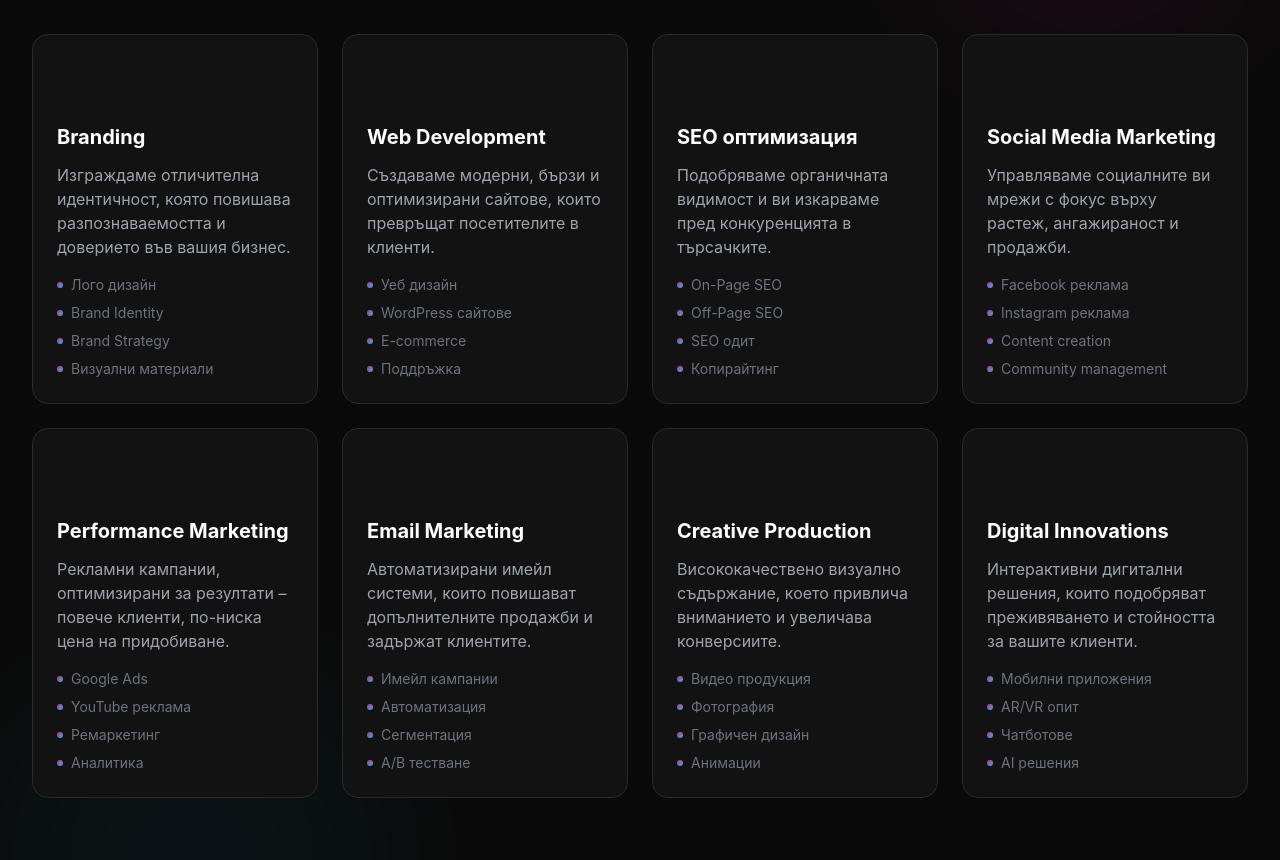
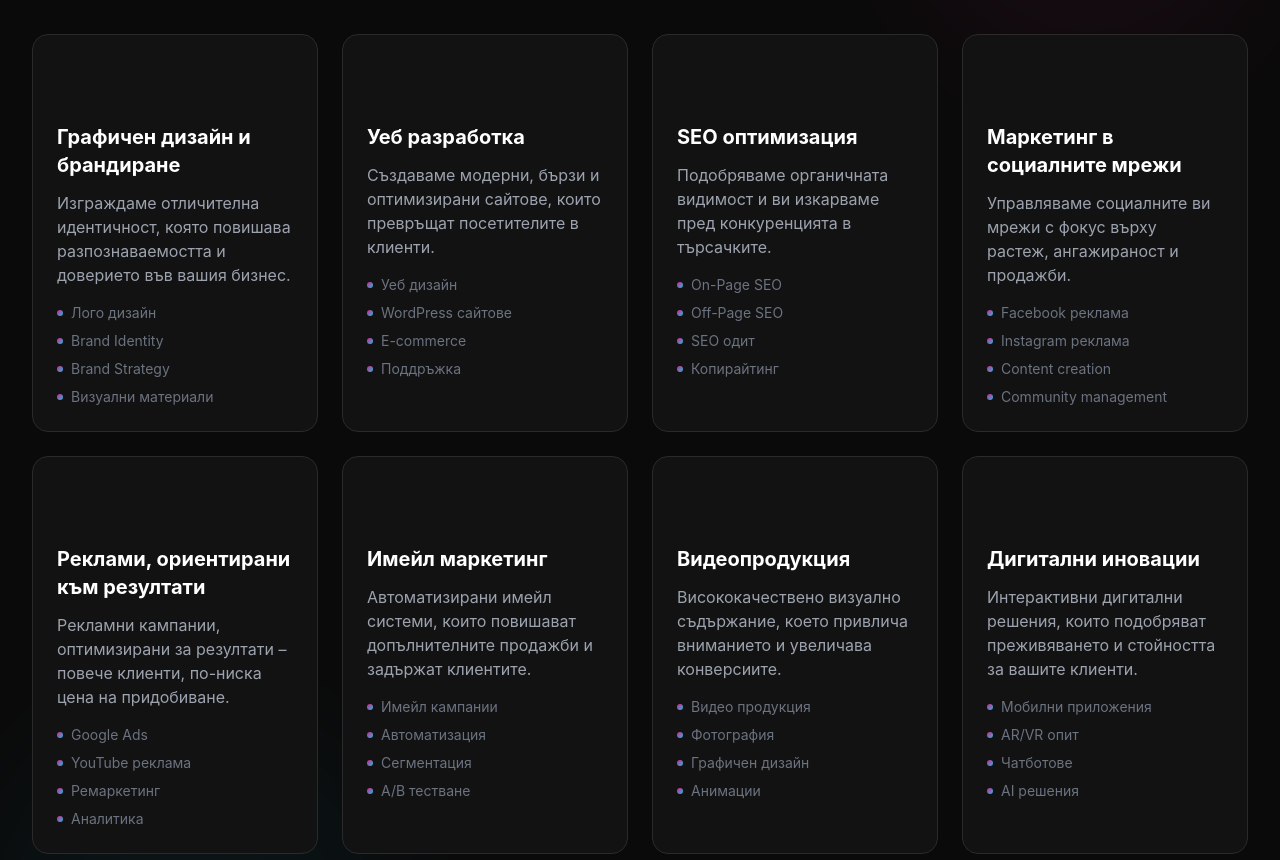
Before and after one commit to smiliev/nova-reach-bg, a React (Vite) app: page / in a window 1280 px wide. Shown: the part 2100-2960 px from the top of the page. Built offline with nearby package versions, Linux system fonts and the light colour scheme.

Commit message:
Update i18n.js

```diff
--- a/src/i18n.js
+++ b/src/i18n.js
@@ -40,7 +40,7 @@ const resources = {
         description: "Изграждаме цялостни маркетинг системи – от стратегия и съдържание до реклама, оптимизация и реални резултати.",
         cta: "Свържи се за безплатна консултация",
         branding: {
-          title: "Branding",
+          title: "Графичен дизайн и брандиране",
           desc: "Изграждаме отличителна идентичност, която повишава разпознаваемостта и доверието във вашия бизнес.",
           feature1: "Лого дизайн",
           feature2: "Brand Identity",
@@ -48,7 +48,7 @@ const resources = {
           feature4: "Визуални материали"
         },
         web: {
-          title: "Web Development",
+          title: "Уеб разработка",
           desc: "Създаваме модерни, бързи и оптимизирани сайтове, които превръщат посетителите в клиенти.",
           feature1: "Уеб дизайн",
           feature2: "WordPress сайтове",
@@ -64,7 +64,7 @@ const resources = {
           feature4: "Копирайтинг"
         },
         social: {
-          title: "Social Media Marketing",
+          title: "Маркетинг в социалните мрежи",
           desc: "Управляваме социалните ви мрежи с фокус върху растеж, ангажираност и продажби.",
           feature1: "Facebook реклама",
           feature2: "Instagram реклама",
@@ -72,7 +72,7 @@ const resources = {
           feature4: "Community management"
         },
         performance: {
-          title: "Performance Marketing",
+          title: "Реклами, ориентирани към резултати",
           desc: "Рекламни кампании, оптимизирани за резултати – повече клиенти, по-ниска цена на придобиване.",
           feature1: "Google Ads",
           feature2: "YouTube реклама",
@@ -80,7 +80,7 @@ const resources = {
           feature4: "Аналитика"
         },
         email: {
-          title: "Email Marketing",
+          title: "Имейл маркетинг",
           desc: "Автоматизирани имейл системи, които повишават допълнителните продажби и задържат клиентите.",
           feature1: "Имейл кампании",
           feature2: "Автоматизация",
@@ -88,7 +88,7 @@ const resources = {
           feature4: "A/B тестване"
         },
         creative: {
-          title: "Creative Production",
+          title: "Видеопродукция",
           desc: "Висококачествено визуално съдържание, което привлича вниманието и увеличава конверсиите.",
           feature1: "Видео продукция",
           feature2: "Фотография",
@@ -96,7 +96,7 @@ const resources = {
           feature4: "Анимации"
         },
         digital: {
-          title: "Digital Innovations",
+          title: "Дигитални иновации",
           desc: "Интерактивни дигитални решения, които подобряват преживяването и стойността за вашите клиенти.",
           feature1: "Мобилни приложения",
           feature2: "AR/VR опит",
```
